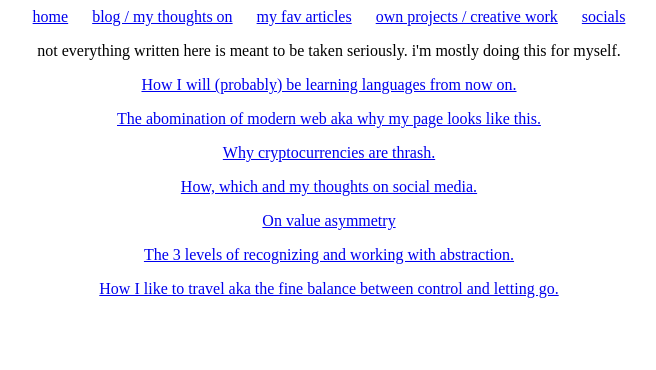
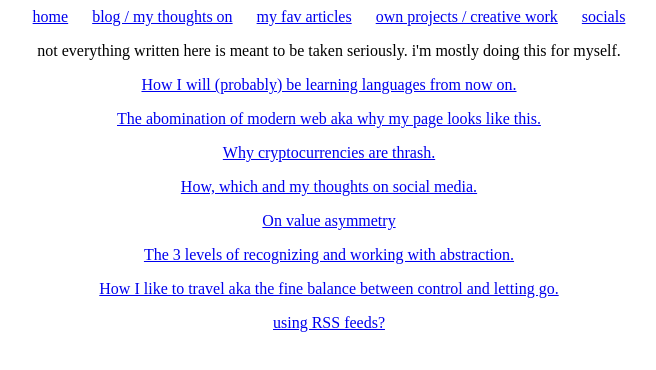
Before and after one commit to 4b1dden/4b1dden.github.io, a plain HTML site: page blog.html in a window 1280 px wide. Shown: the whole page, without its empty margins (311-967 px from the left). Drawn offline with Linux system fonts and the light colour scheme.

Commit message:
added content

```diff
--- a/blog.html
+++ b/blog.html
@@ -46,6 +46,10 @@
         <a href="blogposts/balance.html">How I like to travel aka the fine balance between control and letting go.</a>
       </div>
 
+      <div class="post">
+        <a href="blogposts/rss.html">using RSS feeds?</a>
+      </div>
+
     </div>
 
   </center>
```
